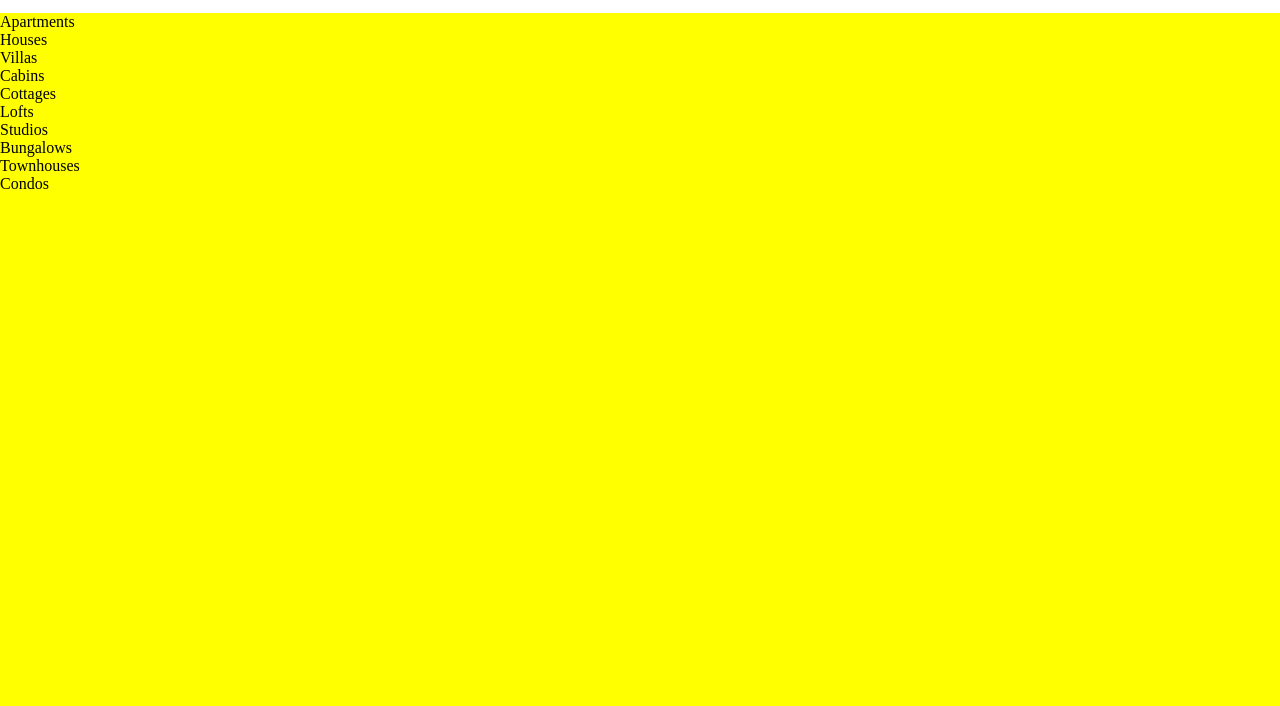
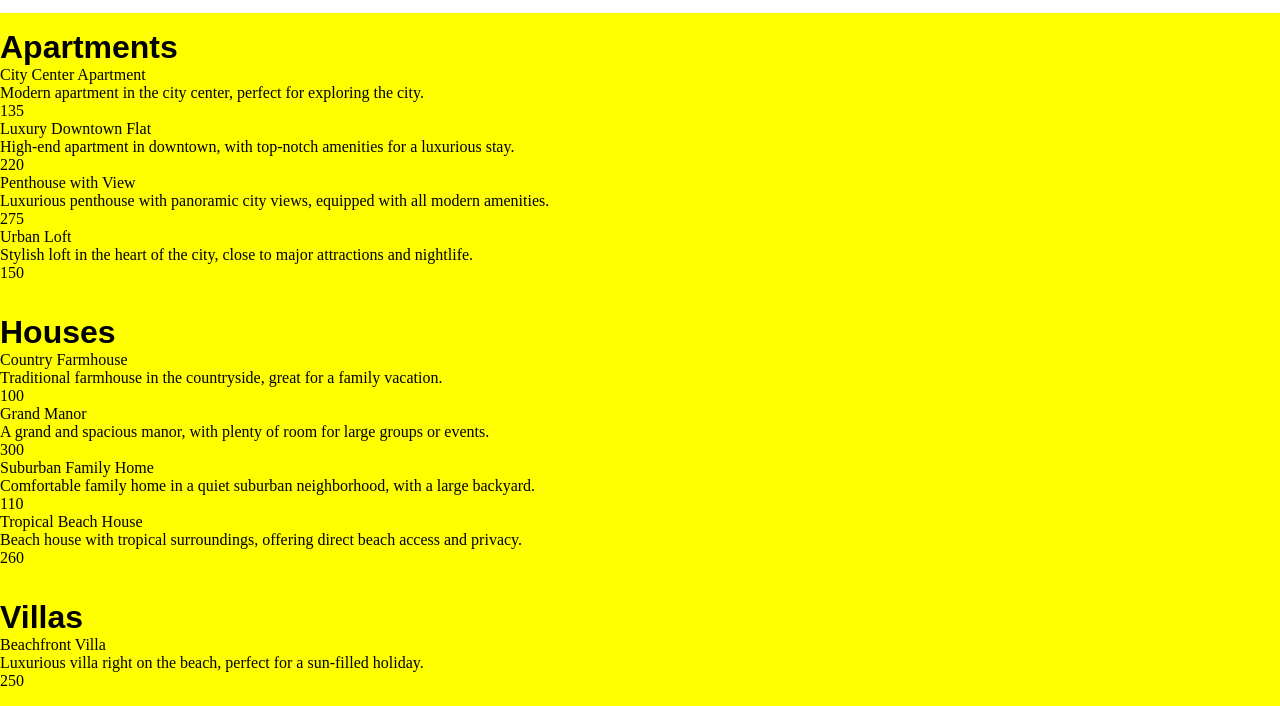
Before and after one commit to maddiecasamento/ist363-airbnb, a plain HTML site: page index.html in a window 1280 px wide. Shown: the part 94-800 px from the top of the page. Drawn offline with Linux system fonts and the light colour scheme.

Commit message:
attendence 02/15/24

```diff
--- a/css/style.css
+++ b/css/style.css
@@ -86,3 +86,12 @@ nav a:hover {
     font-family: Arial;
     font-style: italic;
 }
+.category {
+    padding-top: 1rem;
+    padding-bottom: 1rem;
+}
+.category h2 {
+    font-weight: bold;
+    font-family: Arial;
+    font-size: 2rem;
+}
--- a/js/main.js
+++ b/js/main.js
@@ -115,6 +115,59 @@ closeBtn.addEventListener("click", function() {
 //     renderProperties(data);
 // });
 
+const displayCategory = (category, properties) => {
+    // console.log({category});
+    const sectionElement = document.createElement('section');
+    sectionElement.classList.add('category');
+
+    const sectionTitle = document.createElement('h2');
+    sectionTitle.textContent = category.label.plural;
+
+    sectionElement.appendChild(sectionTitle);
+
+    //console.log(category.label.singular);
+    // 1. filter properties
+    const filteredProperties = properties.filter(property => {
+        // return true or false
+        return category.label.singular === property.type;
+    });
+
+    filteredProperties.sort((a, b) => {
+        if (a.name < b.name) {
+          return -1;
+        }
+        if (a.name > b.name) {
+          return 1;
+        }
+        return 0;
+      });
+
+    //console.log({filteredProperties});
+    filteredProperties.forEach(property => {
+        const articleElement = document.createElement('article');
+        articleElement.classList.add('property');
+
+        let propertyHtml = `
+        <h3 class="property--title">${property.name}</h3>
+        <p class="property--description">${property.description}</p>
+        <p class="property--price">${property.price}</p>
+        `;
+
+        articleElement.innerHTML = propertyHtml;
+
+        sectionElement.appendChild(articleElement);
+
+
+    }); // end of forEach
+
+
+
+    // 2. loop and append properties
+
+
+    document.body.appendChild(sectionElement);
+} // end of the displayCategory
+
 Promise.all([
     // fetch 1
     fetch('js/properties.json').then(response => response.json()),
@@ -131,15 +184,3 @@ Promise.all([
     .catch((error) => {
       console.error("There was a problem fetching the data:", error);
     });
-
-    const displayCategory = (category, properties) => {
-        // console.log({category});
-        const sectionElement = document.createElement('section');
-
-        const sectionTitle = document.createElement('h2');
-        sectionTitle.textContent = category.label.plural;
-
-        sectionElement.appendChild(sectionTitle);
-
-        document.body.appendChild(sectionElement);
-    } // end of the displayCategory
```
